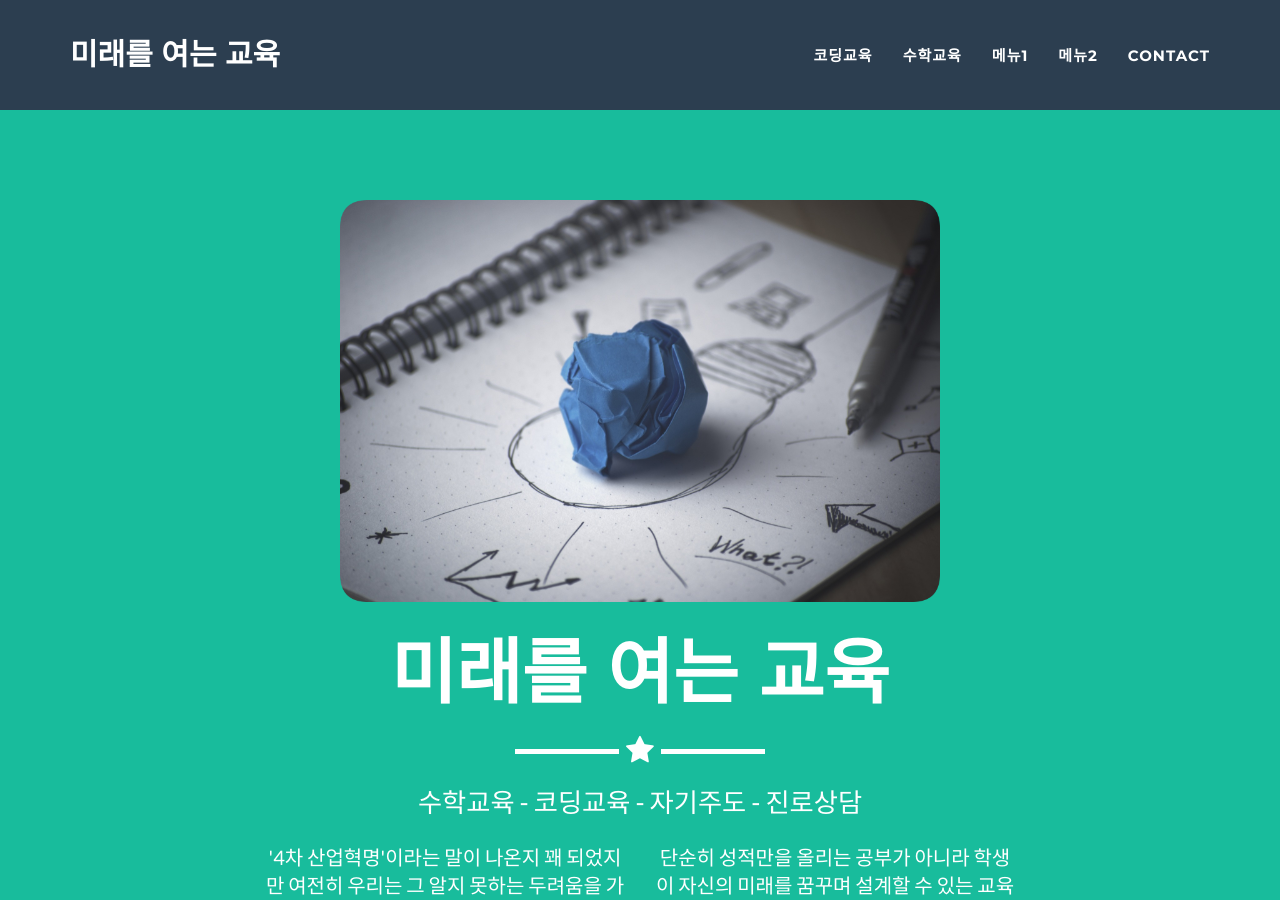
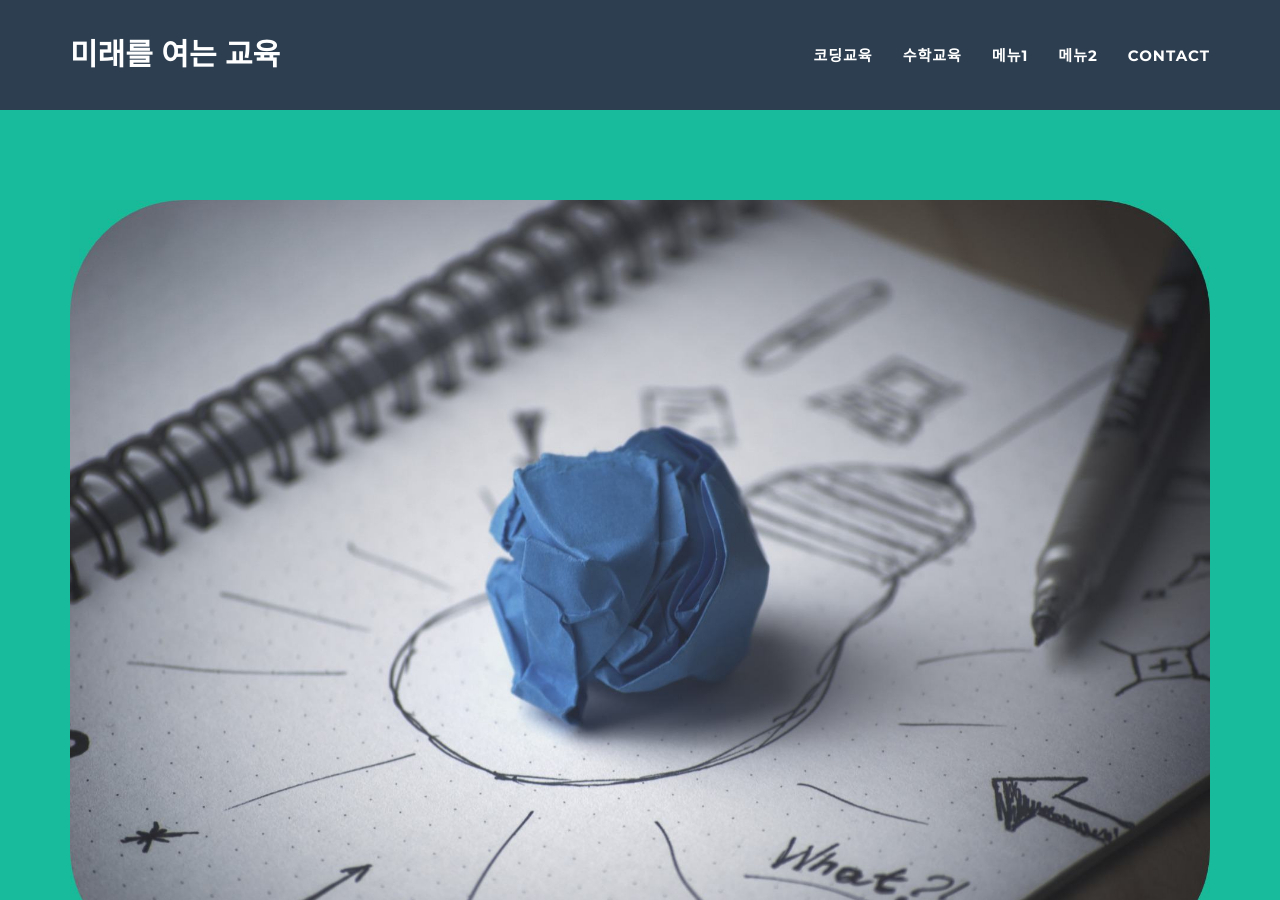
Before and after one commit to eventia/eventia.github.io, a Jekyll site: the page built from index.html, in a window 1280 px wide and 900 px high. Built offline with Jekyll 4.4.1, drawn with Linux system fonts in a browser that asks for light colours.

Commit message:
HomePage 2019-02-09-[ 0:51]

```diff
--- a/_includes/header.html
+++ b/_includes/header.html
@@ -3,7 +3,7 @@
         <div class="container">
             <div class="row">
                 <div class="col-lg-12">
-                    <img class="img-responsive" src="img/home0101.png" alt="">
+                    <img class="img-responsive" src="img/home0101.jpg" alt="">
 
                     <div class="intro-text">
                         <span class="name">{{ site.title }}</span>
```
Also changed, not shown: img/home0101.jpg (added), img/home0101.png (deleted).
